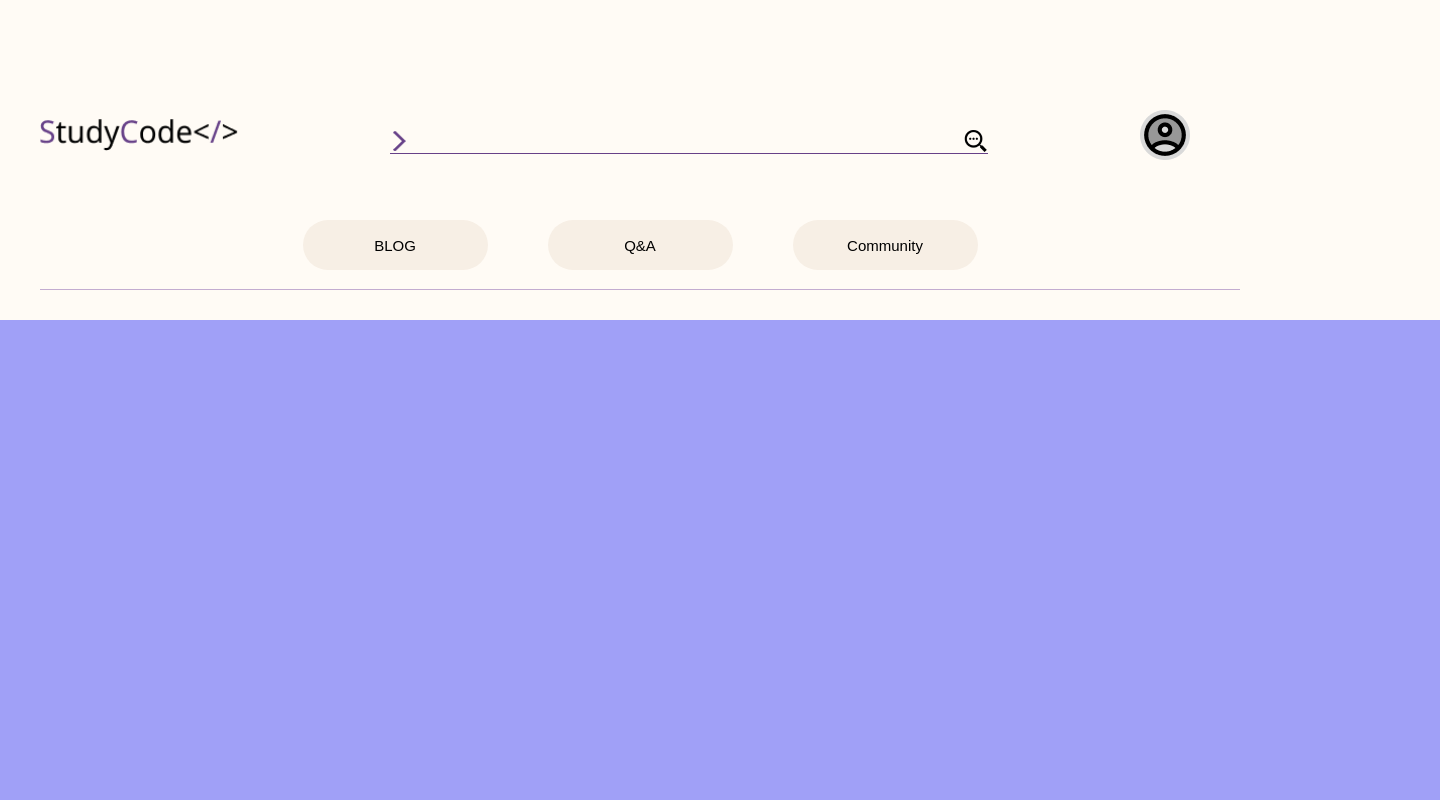
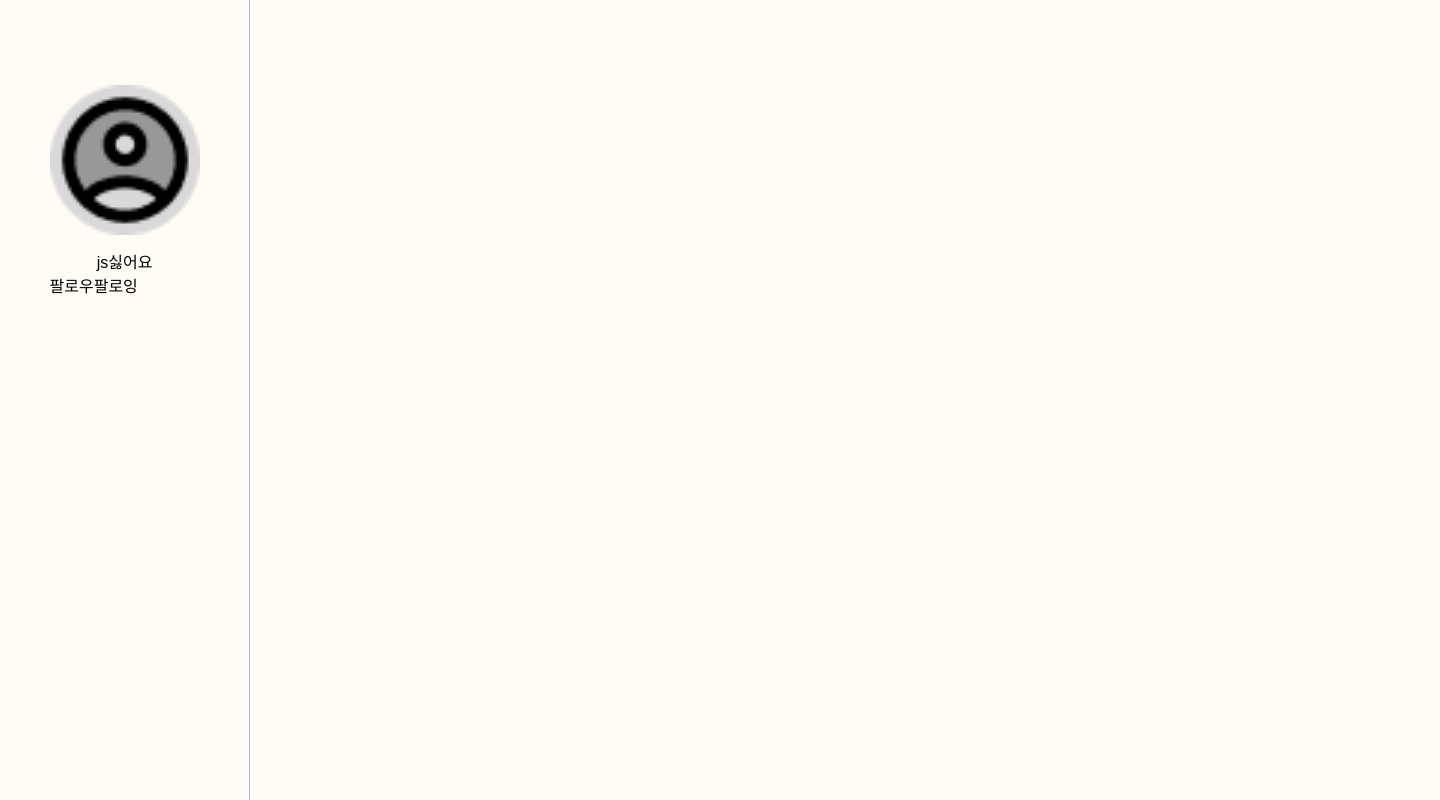
Before and after one commit to Hyangyoun/StudyCode_front, a React (Create React App) app: page / in a window 1280 px wide. Shown: the top 800 px of the page, 1440 px wide, since content can reach past the window. Built offline with nearby package versions, Linux system fonts and the light colour scheme.

Commit message:
blogmain start
sidebar 하는중!

```diff
--- a/src/App.js
+++ b/src/App.js
@@ -1,21 +1,12 @@
-import MainPage from './Page/MainPage';
 import GlobalStyle from './GlobalStyle';
-import LoginPage from './Page/LoginPage';
-import MembershipPage from './Page/MembershipPage';
-import { BrowserRouter,Route, Routes } from 'react-router-dom';
 import './App.css';
+import BlogMainSkin1 from './Page/BlogMainSkin1';
 
 function App() {
   return (
     <>
       <GlobalStyle />
-      <BrowserRouter>
-        <Routes>
-          <Route index element = {<MainPage />} />
-          <Route path="/login" element = {<LoginPage />} />
-          <Route path="login/membership" element = {<MembershipPage />} />
-        </Routes>
-      </BrowserRouter>
+      <BlogMainSkin1/>
     </>
   );
 }
--- /dev/null
+++ b/src/Page/BlogMainSkin1.jsx
@@ -0,0 +1,41 @@
+import React, { useState } from "react";
+import styled from "styled-components";
+
+function BlogMainSkin1(){
+    return(
+        <Sidebar>
+            <div>
+                <img src="./image/icon/profile.png" alt="프로필사진"/>
+                <div className="nickname">js싫어요</div>
+                <div>
+                    <span className="myfollow">팔로우{}</span>
+                    <span className="myfollowing">팔로잉{}</span>
+                </div>
+            </div>
+        </Sidebar>
+    )
+}
+
+const Sidebar = styled.div`
+    width: 250px; height: 1180px;
+    border-right: 1px solid #C3ACD0;
+    display: flex;
+    flex-direction: column;
+    align-items: center;
+    img{
+        width: 150px; height: auto;
+        margin-top: 85px;
+    }
+    .nickname{
+        margin-top: 10px;
+        align-items: center;
+        text-align: center;
+    }
+    .myfollow{
+
+    }
+    .myfollowing{
+
+    }
+`
+export default BlogMainSkin1
```
